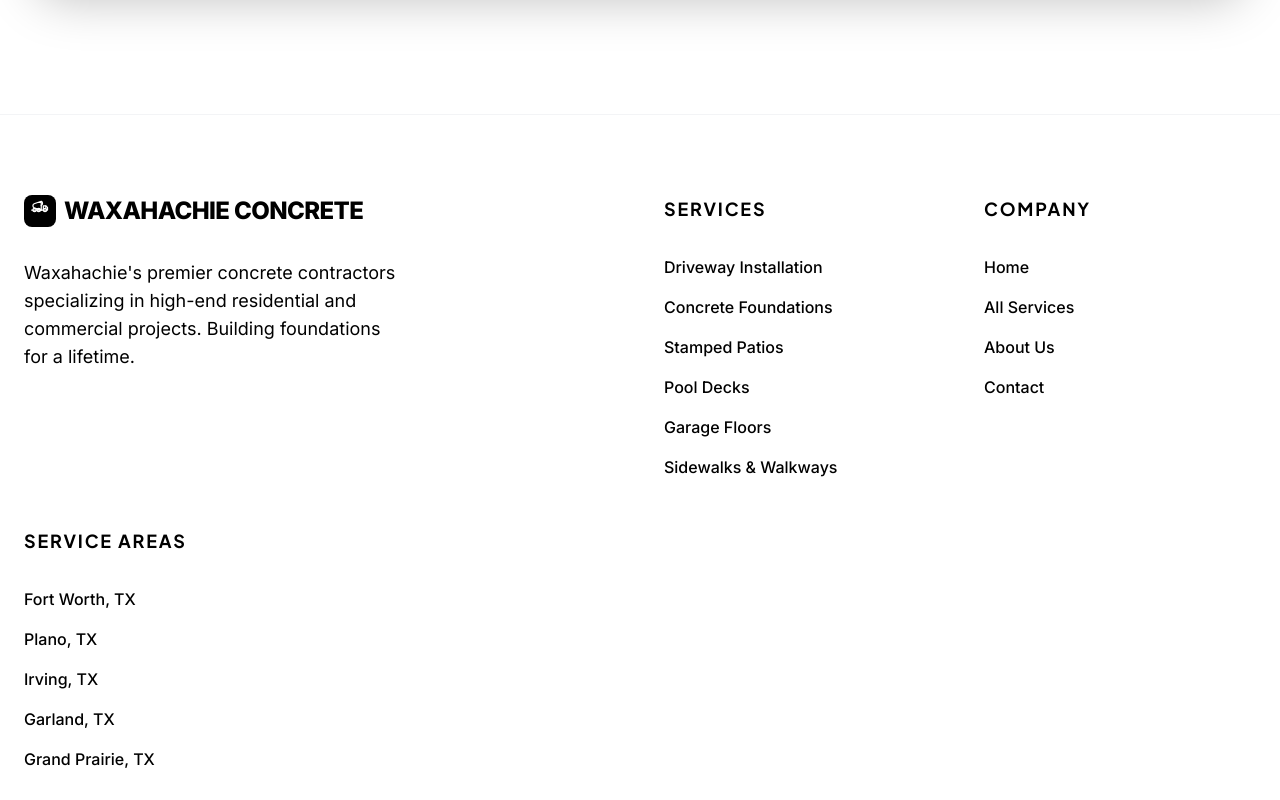
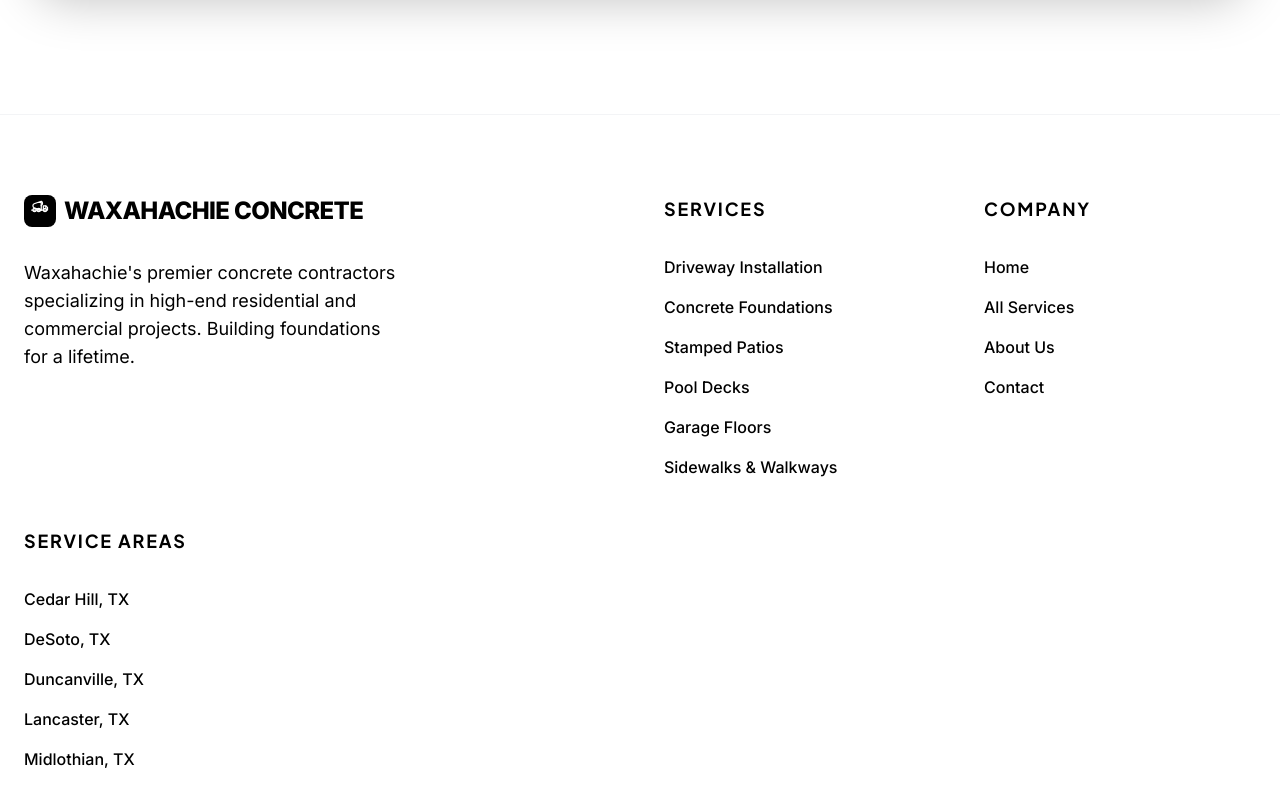
Before and after one commit to jarld180/waxahachie-tx-concrete-contractor, a React (Vite) app: page / in a window 1280 px wide. Shown: the part 11200-12000 px from the top of the page. Built offline with nearby package versions, Linux system fonts and the light colour scheme; a web font is replaced by a local one.

Commit message:
Remove broken city routes, fix footer links

```diff
--- a/src/App.tsx
+++ b/src/App.tsx
@@ -62,11 +62,6 @@ const App: React.FC = () => {
                 <Route path="/garage-floors" element={<GarageFloors />} />
                 <Route path="/sidewalks" element={<Sidewalks />} />
                 <Route path="/services" element={<Services />} />
-                <Route path="/high-point" element={<Home cityName="Fort Worth" />} />
-                <Route path="/winston-salem" element={<Home cityName="Plano" />} />
-                <Route path="/burlington" element={<Home cityName="Irving" />} />
-                <Route path="/kernersville" element={<Home cityName="Garland" />} />
-                <Route path="/jamestown" element={<Home cityName="Grand Prairie" />} />
                 <Route path="/:city/:service" element={<CityService />} />
                 <Route path="/privacy-policy" element={<PrivacyPolicy />} />
                 <Route path="/terms-of-service" element={<TermsOfService />} />
--- a/src/components/Footer.tsx
+++ b/src/components/Footer.tsx
@@ -43,11 +43,11 @@ const Footer: React.FC = () => {
           <div>
             <h4 className="font-bold text-lg mb-8 uppercase tracking-widest text-black">Service Areas</h4>
             <ul className="space-y-4">
-              <li><Link to="/fort-worth" className="text-black hover:text-black transition-colors font-medium">Fort Worth, TX</Link></li>
-              <li><Link to="/plano" className="text-black hover:text-black transition-colors font-medium">Plano, TX</Link></li>
-              <li><Link to="/irving" className="text-black hover:text-black transition-colors font-medium">Irving, TX</Link></li>
-              <li><Link to="/garland" className="text-black hover:text-black transition-colors font-medium">Garland, TX</Link></li>
-              <li><Link to="/grand-prairie" className="text-black hover:text-black transition-colors font-medium">Grand Prairie, TX</Link></li>
+              <li><span className="text-black font-medium">Cedar Hill, TX</span></li>
+              <li><span className="text-black font-medium">DeSoto, TX</span></li>
+              <li><span className="text-black font-medium">Duncanville, TX</span></li>
+              <li><span className="text-black font-medium">Lancaster, TX</span></li>
+              <li><span className="text-black font-medium">Midlothian, TX</span></li>
             </ul>
           </div>
         </div>
```
